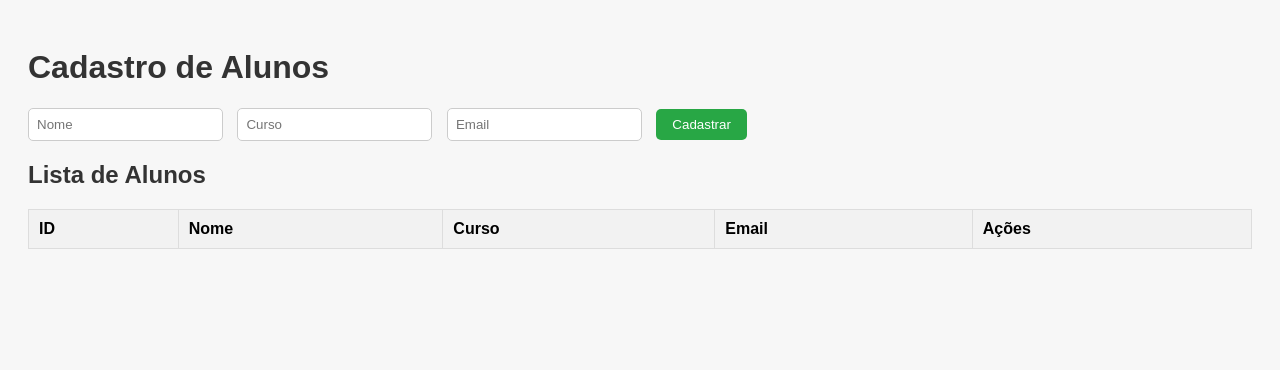
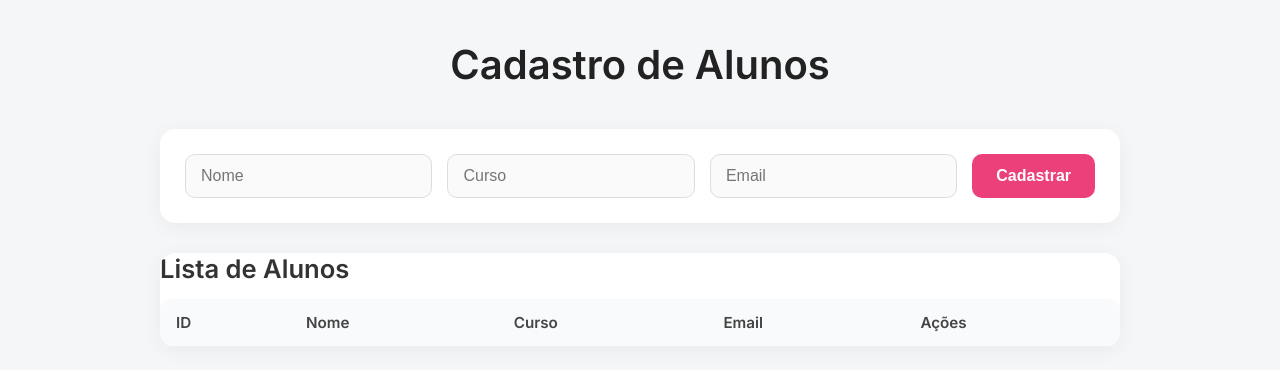
Before and after one commit to GabrielaSiqueir/Atividade11, a plain HTML site: page index.html in a window 1280 px wide. Drawn offline with Linux system fonts and the light colour scheme; no server answers.

Commit message:
Implementação completa da interface de alunos

```diff
--- a/CSS/styles.css
+++ b/CSS/styles.css
@@ -1,53 +1,124 @@
-body {
-  font-family: Arial, sans-serif;
-  padding: 20px;
-  background-color: #f7f7f7;
+@import url('https://fonts.googleapis.com/css2?family=Inter:wght@400;600&display=swap');
+
+* {
+  box-sizing: border-box;
+  margin: 0;
+  padding: 0;
 }
 
-h1, h2 {
+body {
+  font-family: 'Inter', sans-serif;
+  background-color: #f4f6f8;
+  padding: 40px;
   color: #333;
 }
 
+.container {
+  max-width: 960px;
+  margin: 0 auto;
+}
+
+header {
+  text-align: center;
+  margin-bottom: 40px;
+}
+
+h1 {
+  font-size: 2.5rem;
+  font-weight: 600;
+  color: #222;
+  margin-bottom: 10px;
+}
+
 form {
-  margin-bottom: 20px;
+  display: flex;
+  flex-wrap: wrap;
+  gap: 15px;
+  background: #ffffff;
+  padding: 25px;
+  border-radius: 15px;
+  box-shadow: 0 4px 20px rgba(0, 0, 0, 0.05);
+  margin-bottom: 30px;
 }
 
 input {
-  padding: 8px;
-  margin-right: 10px;
-  border: 1px solid #ccc;
-  border-radius: 5px;
+  flex: 1;
+  min-width: 200px;
+  padding: 12px 15px;
+  border: 1px solid #ddd;
+  border-radius: 10px;
+  font-size: 1rem;
+  transition: 0.3s;
+  background-color: #fafafa;
+}
+
+input:focus {
+  outline: none;
+  border-color: #ec407a;
+  background-color: #fff;
 }
 
 button {
-  padding: 8px 16px;
-  background-color: #28a745;
+  padding: 12px 24px;
+  background-color: #ec407a; /* rosa elegante */
   color: white;
   border: none;
-  border-radius: 5px;
+  border-radius: 10px;
+  font-size: 1rem;
+  font-weight: 600;
   cursor: pointer;
+  transition: background 0.3s ease, transform 0.2s;
 }
 
 button:hover {
-  background-color: #218838;
+  background-color: #d81b60;
+  transform: scale(1.03);
+}
+
+h2 {
+  font-size: 1.6rem;
+  margin-bottom: 15px;
+  font-weight: 600;
+  color: #333;
+}
+
+.table-container {
+  background-color: #fff;
+  border-radius: 15px;
+  box-shadow: 0 4px 20px rgba(0, 0, 0, 0.05);
+  overflow-x: auto;
 }
 
 table {
   width: 100%;
   border-collapse: collapse;
-  background: #fff;
+  border-radius: 10px;
+  overflow: hidden;
 }
 
 th, td {
-  padding: 10px;
-  border: 1px solid #ddd;
+  padding: 14px 16px;
+  border-bottom: 1px solid #eee;
   text-align: left;
+  font-size: 0.95rem;
 }
 
 th {
-  background-color: #f2f2f2;
+  background-color: #f9fafc;
+  font-weight: 600;
+  color: #444;
 }
 
 tr:hover {
-  background-color: #f1f1f1;
+  background-color: #f4f6f9;
 }
+
+@media (max-width: 768px) {
+  form {
+    flex-direction: column;
+  }
+
+  input, button {
+    width: 100%;
+  }
+}
--- a/index.html
+++ b/index.html
@@ -4,9 +4,13 @@
   <meta charset="UTF-8">
   <title>Gerenciador de Alunos</title>
   <link rel="stylesheet" href="CSS/styles.css">
+  <link href="https://fonts.googleapis.com/css2?family=Inter:wght@400;600&display=swap" rel="stylesheet">
 </head>
 <body>
+  <div class="container">
+    <header>
       <h1>Cadastro de Alunos</h1>
+    </header>
 
     <form id="form-aluno">
       <input type="text" id="nome" placeholder="Nome" required />
@@ -15,6 +19,7 @@
       <button type="submit">Cadastrar</button>
     </form>
 
+    <section class="table-container">
       <h2>Lista de Alunos</h2>
       <table>
         <thead>
@@ -30,6 +35,8 @@
           <!-- Linhas dinâmicas -->
         </tbody>
       </table>
+    </section>
+  </div>
 
   <script src="js/script.js"></script>
 </body>
```
Lines whose indentation alone changed are shown as unchanged.
